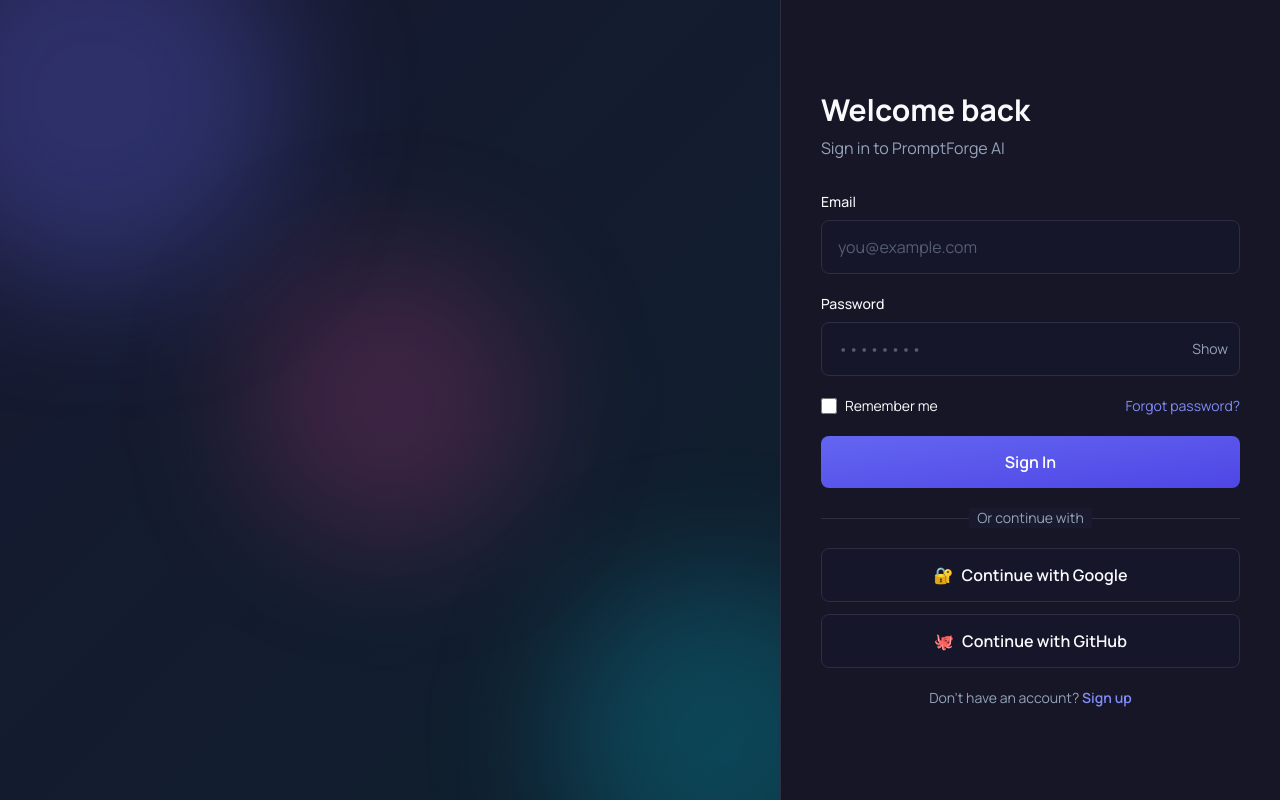
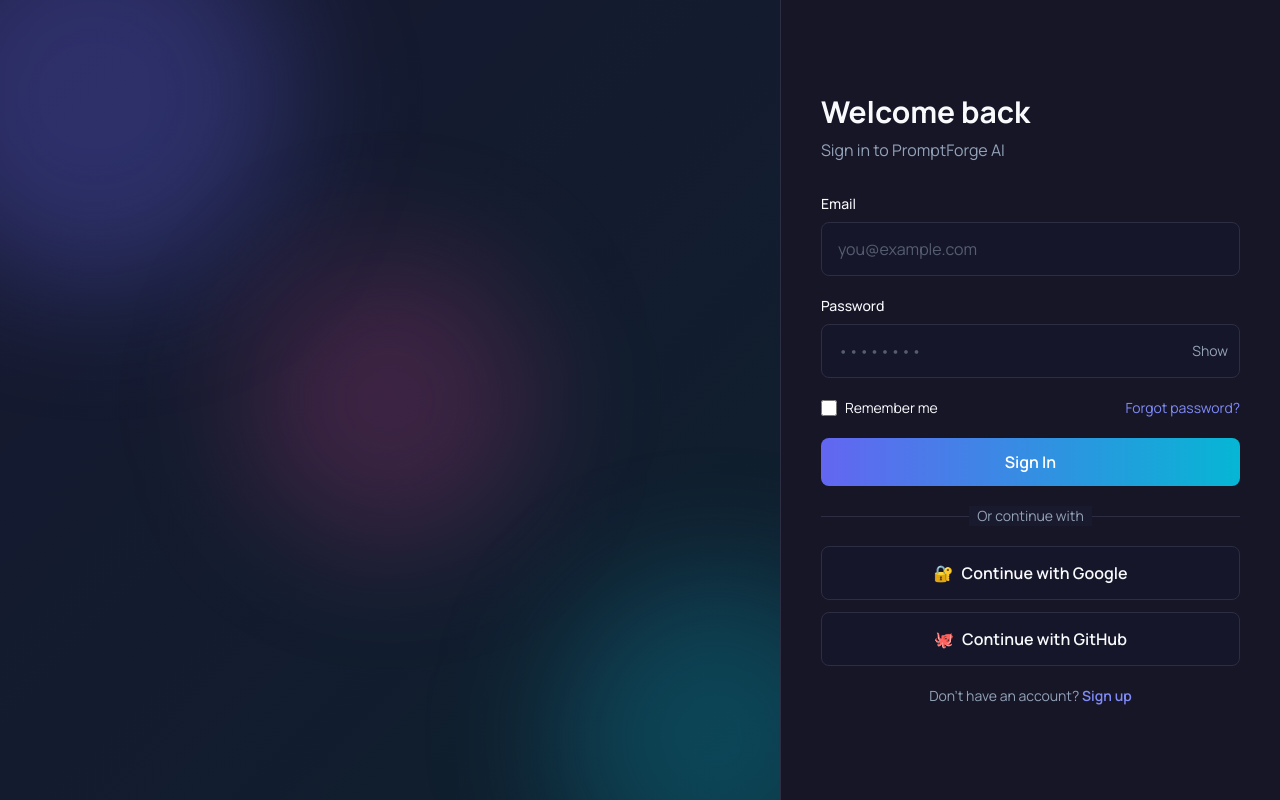
Before and after one commit to SAHIL9581/promptforge-ai, a React (Vite) app in the folder frontend/: page /login in a window 1280 px wide. Built offline with nearby package versions, Linux system fonts and the light colour scheme; no server answers.

Commit message:
Fix Button component - remove spinner import

```diff
--- a/frontend/src/components/Button.jsx
+++ b/frontend/src/components/Button.jsx
@@ -1,29 +1,37 @@
-import Spinner from './spinner';
-
 export default function Button({
         children,
         variant = 'primary',
-        isLoading = false,
+        onClick,
+        disabled = false,
         className = '',
-        ...props
+        type = 'button',
+        isLoading = false  // Add loading prop
 }) {
-        const base =
-                'px-8 py-3.5 font-semibold rounded-lg transition-all duration-300 flex items-center justify-center gap-2 disabled:opacity-60 disabled:cursor-not-allowed';
+        const baseStyles = 'px-6 py-3 rounded-lg font-semibold transition-all duration-200 disabled:opacity-50 disabled:cursor-not-allowed flex items-center justify-center gap-2';
+
         const variants = {
-                primary:
-                        'bg-gradient-to-br from-primary to-primary-dark text-white hover:-translate-y-0.5 hover:shadow-lg hover:shadow-primary/40',
-                secondary:
-                        'bg-bg-input text-text-primary border border-border hover:border-primary hover:bg-primary/10',
+                primary: 'bg-gradient-to-r from-primary to-accent-cyan text-white hover:shadow-lg hover:scale-105 active:scale-95',
+                secondary: 'bg-bg-input border-2 border-border text-text-primary hover:border-primary hover:bg-bg-card',
+                danger: 'bg-gradient-to-r from-danger to-red-400 text-white hover:shadow-lg hover:scale-105',
+                success: 'bg-gradient-to-r from-success to-green-400 text-white hover:shadow-lg hover:scale-105',
+                dsa: 'bg-gradient-to-r from-accent-pink to-primary text-white hover:shadow-lg hover:scale-105',
         };
 
         return (
                 <button
-                        className={`${base} ${variants[variant]} ${className}`}
-                        disabled={isLoading || props.disabled}
-                        {...props}
+                        type={type}
+                        onClick={onClick}
+                        disabled={disabled || isLoading}
+                        className={`${baseStyles} ${variants[variant]} ${className}`}
                 >
-                        {isLoading && <Spinner />}
-                        {children}
+                        {isLoading ? (
+                                <>
+                                        <div className="w-5 h-5 border-2 border-white/30 border-t-white rounded-full animate-spin"></div>
+                                        <span>Loading...</span>
+                                </>
+                        ) : (
+                                children
+                        )}
                 </button>
         );
 }
```
